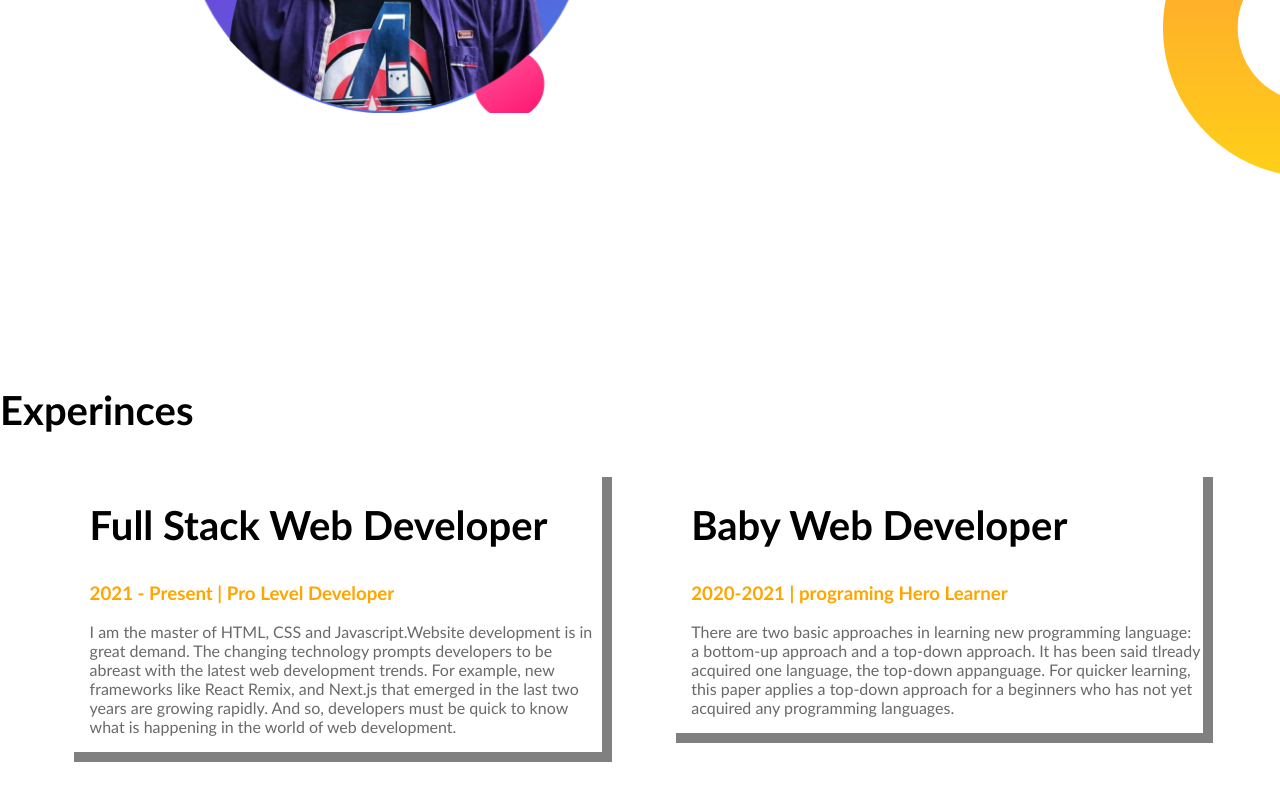
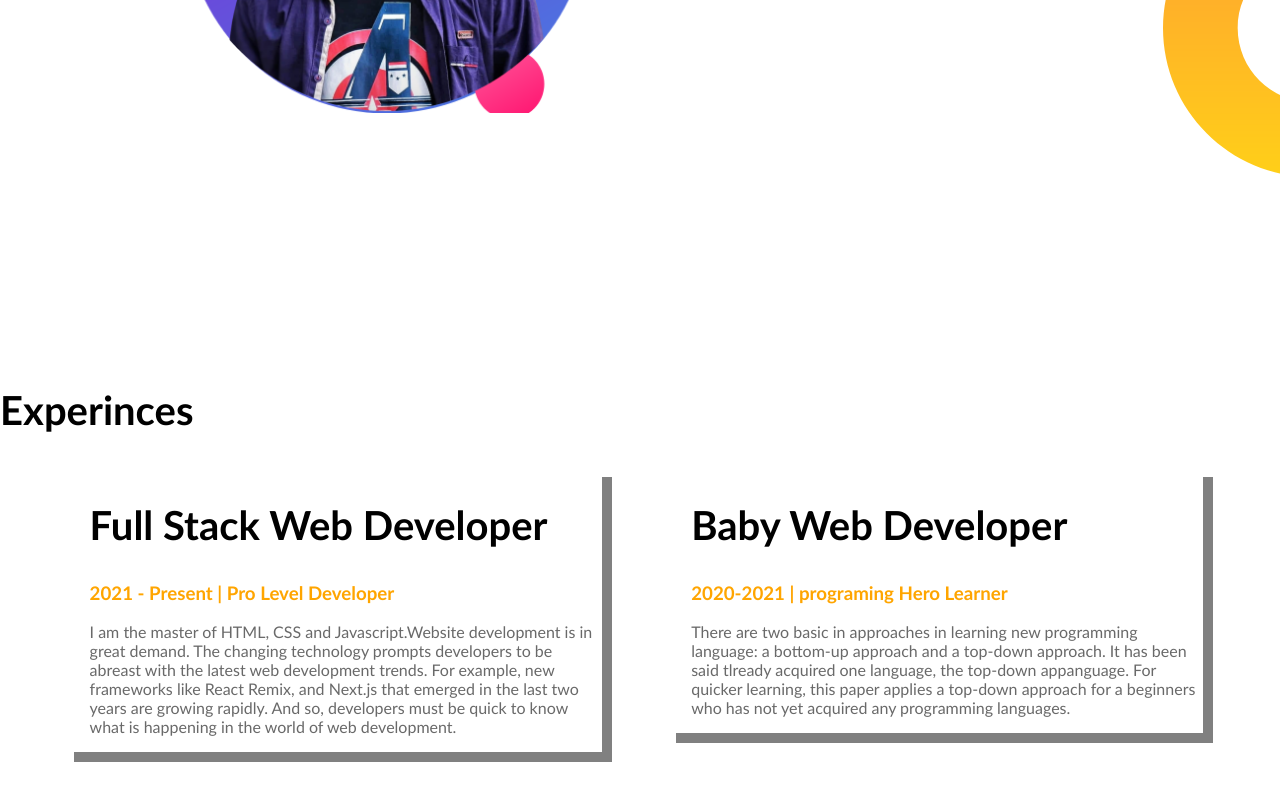
Before and after one commit to muhammad-nir/web-portfolio, a plain HTML site: page index.html in a window 1280 px wide. Shown: the part 947-1747 px from the top of the page. Drawn offline with Linux system fonts and the light colour scheme.

Commit message:
added all

```diff
--- a/index.html
+++ b/index.html
@@ -53,7 +53,7 @@
             <div class="half-width single-experience">
                 <h2>Baby Web Developer</h2>
                 <h3 class="orange-highlight">2020-2021 | programing Hero Learner</h3 class="orange-highlight">
-                <p>There are two basic approaches in learning new programming language: a bottom-up approach and a top-down approach. It has been said tlready acquired one language, the top-down appanguage. For quicker learning, this paper applies a top-down approach for a beginners who has not yet acquired any programming languages.</p>
+                <p>There are two basic in approaches in learning new programming language: a bottom-up approach and a top-down approach. It has been said tlready acquired one language, the top-down appanguage. For quicker learning, this paper applies a top-down approach for a beginners who has not yet acquired any programming languages.</p>
 
 
         </div>
```
